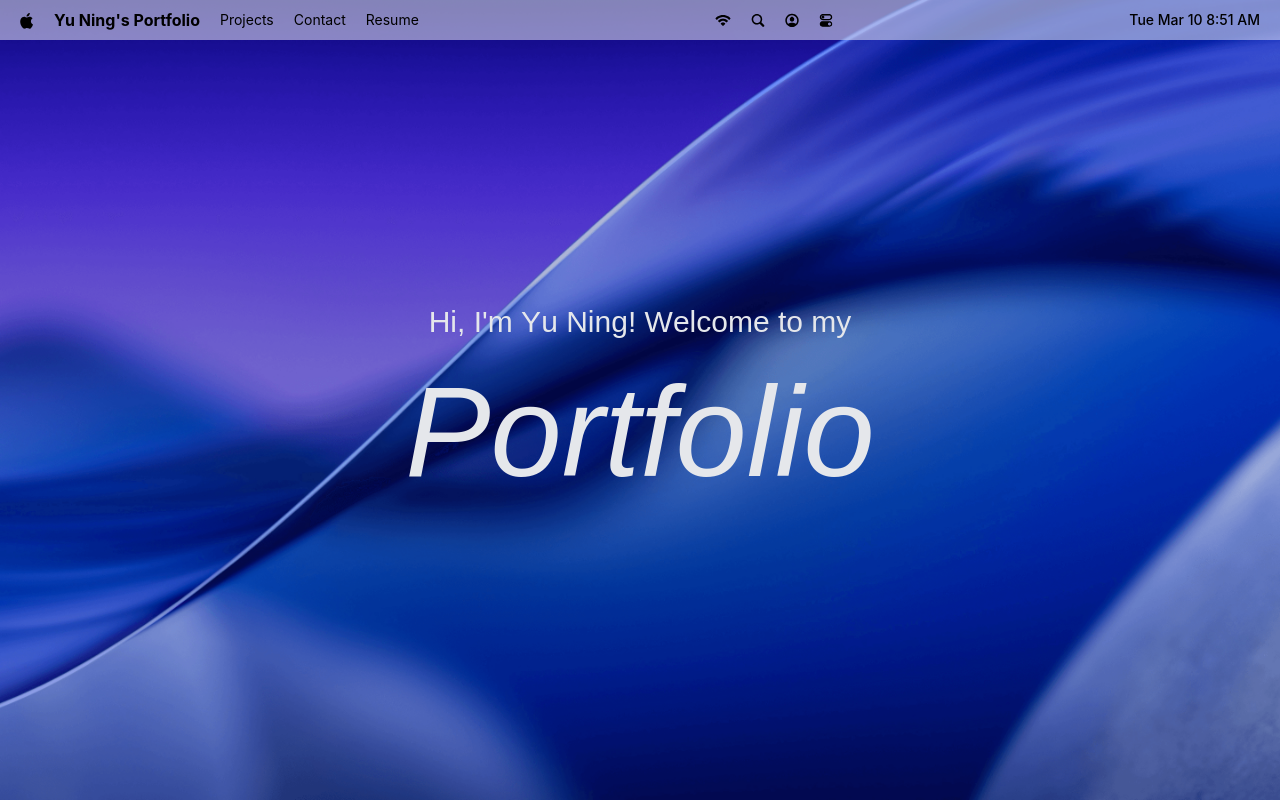
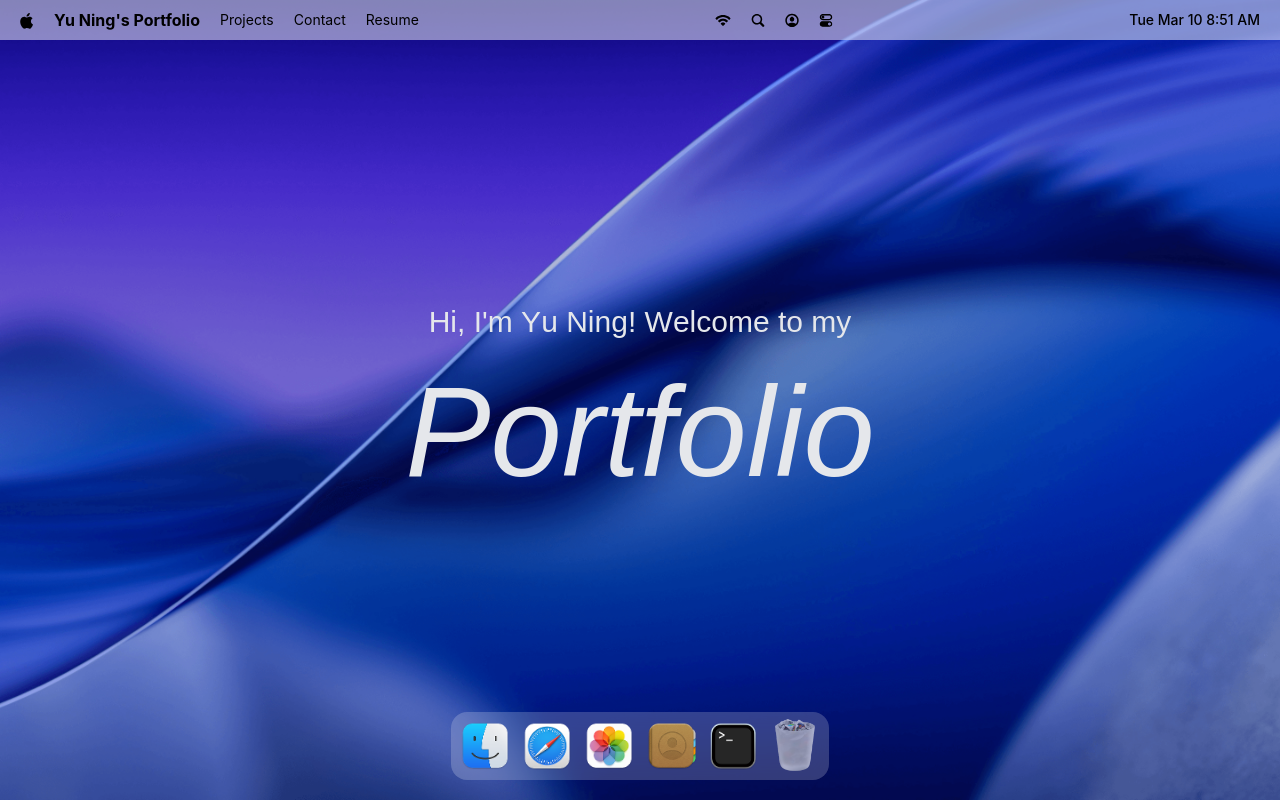
Before and after one commit to YapYuNing08/macOS_portfolio, a React (Vite) app: page / in a window 1280 px wide. Built offline with nearby package versions, Linux system fonts and the light colour scheme; a web font is replaced by a local one.

Commit message:
done dock

```diff
--- a/package.json
+++ b/package.json
@@ -17,6 +17,7 @@
     "lucide-react": "^0.577.0",
     "react": "^19.2.0",
     "react-dom": "^19.2.0",
+    "react-tooltip": "^5.30.0",
     "tailwindcss": "^4.2.1"
   },
   "devDependencies": {
--- a/src/App.jsx
+++ b/src/App.jsx
@@ -1,12 +1,14 @@
 import React from 'react'
 import Navbar from '#components/Navbar';
 import Welcome from '#components/Welcome';
+import Dock from '#components/Dock';
 
 const App = () => {
     return (
         <main>
             <Navbar />
             <Welcome />
+            <Dock />
         </main>
     )
 };
--- /dev/null
+++ b/src/components/Dock.jsx
@@ -0,0 +1,93 @@
+import { useRef } from "react";
+import gsap from "gsap";
+import { Tooltip } from "react-tooltip";
+import { dockApps } from "#constants";
+import { useGSAP } from "@gsap/react";
+
+const Dock = () => {
+    const dockRef = useRef(null);
+
+    useGSAP(() => {
+        const dock = dockRef.current;
+        if (!dock) return;
+        const icons = dock.querySelectorAll(".dock-icon");
+
+        const animateIcons = (mouseX) => {
+            const { left } = dock.getBoundingClientRect();
+            icons.forEach((icon) => {
+                const {left: iconLeft, width} = icon.getBoundingClientRect();
+                const center = iconLeft - left + width / 2;
+                const distance = Math.abs(mouseX - center);
+                const intensity = Math.exp(-(distance ** 2) / 2500);
+
+                gsap.to(icon, {
+                    scale: 1 + intensity * 0.25,
+                    y: -15 * intensity,
+                    duration: 0.2,
+                    ease: "power1.out"
+                });
+            });
+        };
+
+        const handleMouseMove = (e) => {
+            const {left} = dock.getBoundingClientRect();
+
+            animateIcons(e.clientX - left);
+        };
+
+        const resetIcons = () => {
+            icons.forEach((icon) => {
+                gsap.to(icon, {
+                    scale: 1,
+                    y: 0,
+                    duration: 0.3,
+                    ease: "power1.out"
+                });
+            });
+        };
+
+        dock.addEventListener('mousemove', handleMouseMove);
+        dock.addEventListener('mouseleave', resetIcons);
+
+        return () => {
+            dock.removeEventListener('mousemove', handleMouseMove);
+            dock.removeEventListener('mouseleave', resetIcons);
+        };
+    }, []);
+
+    const toggleApp = (app) => {
+
+    }
+
+    return (
+        <section id="dock">
+            <div ref={dockRef} className="dock-container">
+                {dockApps.map(({id, name, icon, canOpen}) => (
+                        <div key={id} className="relative flex justify-center">
+                            <button
+                                type="button"
+                                className="dock-icon"
+                                aria-label={name}
+                                data-tooltip-id="dock-tooltip"
+                                data-tooltip-content={name}
+                                data-tooltip-delay-show={150}
+                                disabled={!canOpen}
+                                onClick= {() => toggleApp(id, canOpen)}
+                            >
+                                <img
+                                    src={`/images/${icon}`}
+                                    alt={name}
+                                    loading="lazy"
+                                    className={canOpen ? "" : "opacity-60"}
+                                />
+                            </button>
+                        </div>
+                ))}
+
+                <Tooltip id="dock-tooltip" place="top" className="tooltip" />
+            </div>
+        </section>
+    );
+
+};
+export default Dock;
```
Also changed, not shown: 1 other file (tests, documents, lock files or other folders).
